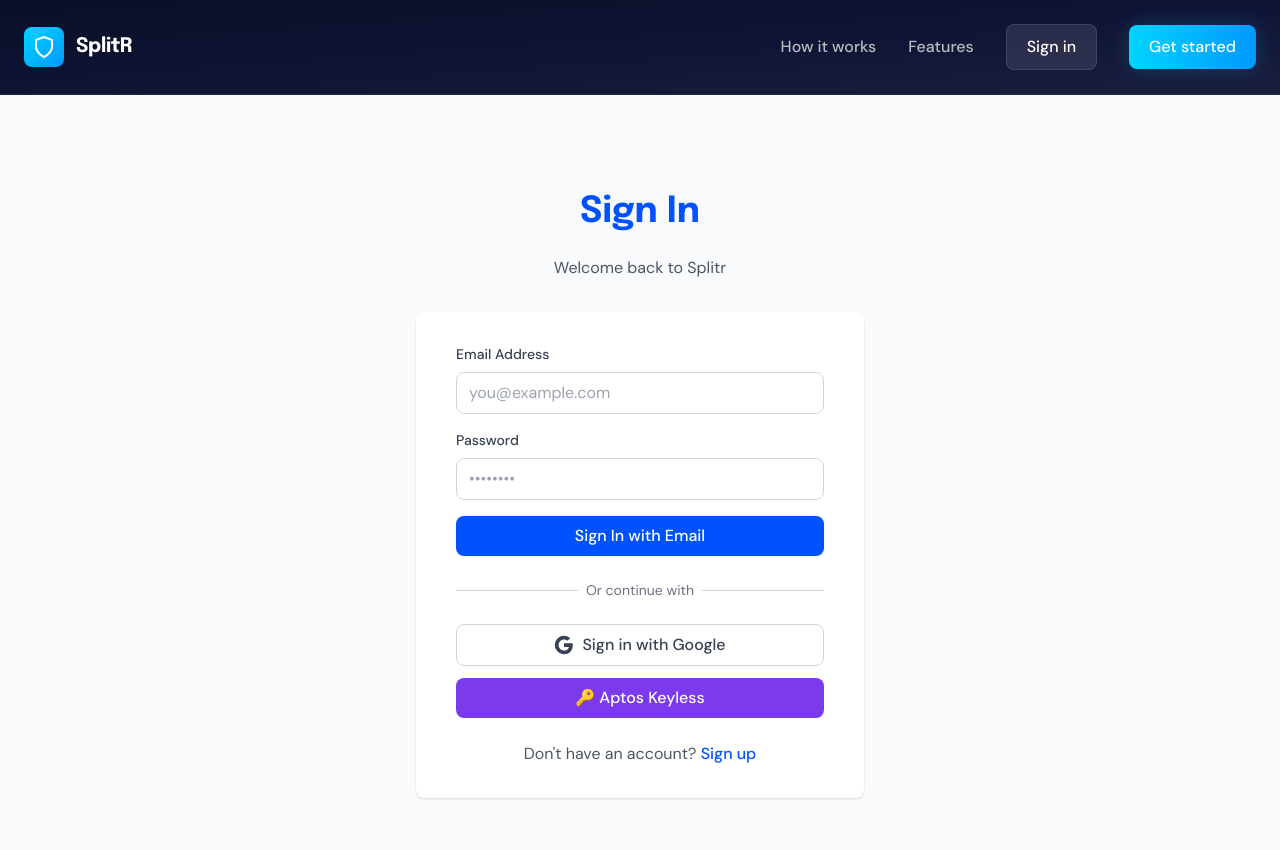
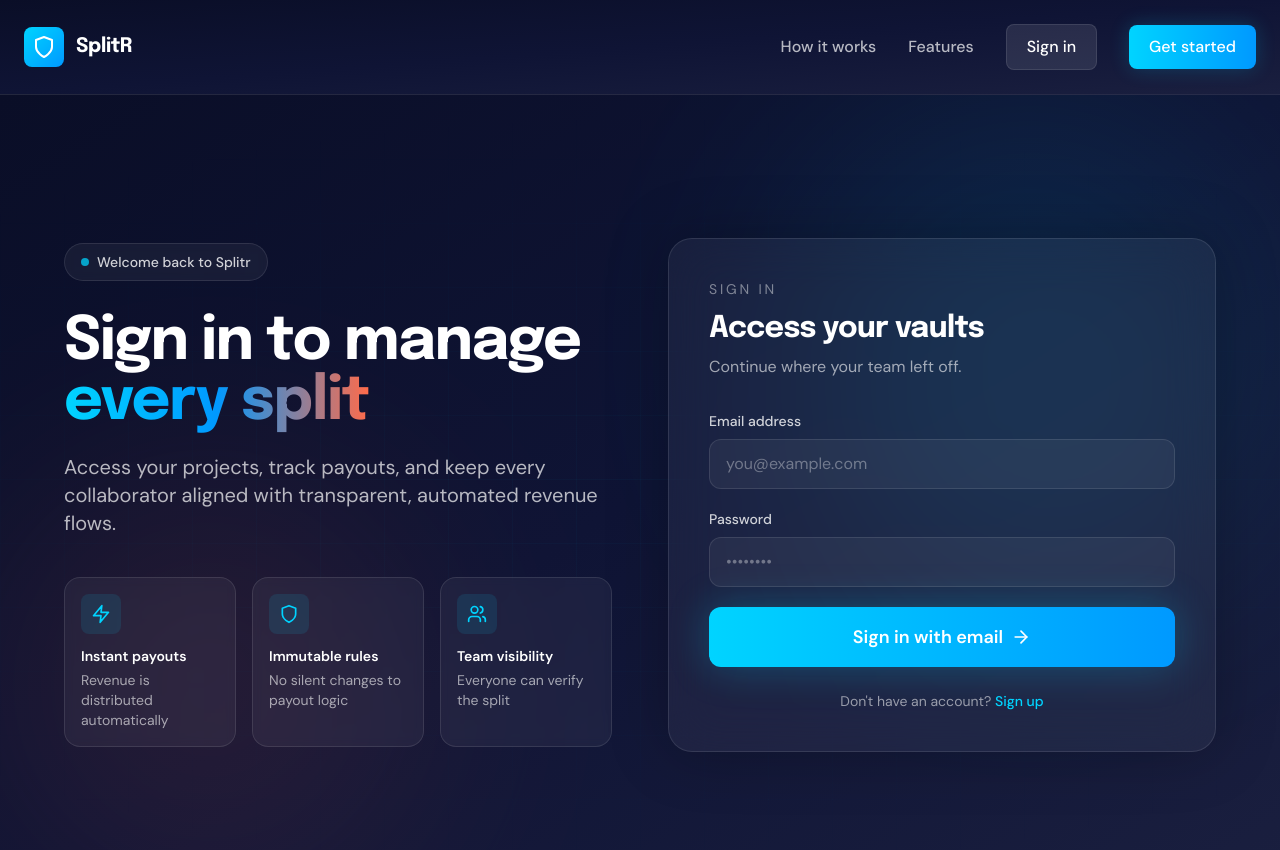
Before and after one commit to KohHuiLyn/split-revenue-platform, a Next.js app in the folder frontend/: page /login in a window 1280 px wide. Shown: the top 850 px of the page. Built offline with nearby package versions, Linux system fonts and the light colour scheme; no server answers.

Commit message:
remove google oauth, keyless and update ui for login and signup

```diff
--- a/frontend/pages/login.tsx
+++ b/frontend/pages/login.tsx
@@ -1,7 +1,7 @@
 import React, { useState } from 'react';
 import Link from 'next/link';
 import { useAuth } from '@/context/AuthContext';
-import { AlertCircle } from 'lucide-react';
+import { AlertCircle, ArrowRight, Shield, Users, Zap } from 'lucide-react';
 
 export default function LoginPage() {
   const { login, loginWithGoogle, loginWithKeyless } = useAuth();
@@ -24,138 +24,152 @@
     }
   };
 
-  const handleGoogleLogin = async () => {
-    setError('');
-    try {
-      loginWithGoogle();
-    } catch (err: any) {
-      setError(err.message || 'Google login failed');
-    }
-  };
-
-  const handleKeylessLogin = async () => {
-    setError('');
-    setLoading(true);
-    try {
-      await loginWithKeyless();
-    } catch (err: any) {
-      setError(err.message || 'Keyless login failed');
-    } finally {
-      setLoading(false);
-    }
-  };
 
   return (
-    <div className="min-h-screen bg-gray-50 flex flex-col justify-center py-12 sm:px-6 lg:px-8">
-      <div className="sm:mx-auto sm:w-full sm:max-w-md">
-        <h1 className="text-center text-4xl font-bold text-primary mb-6">
-          Sign In
+    <div className="min-h-screen bg-gradient-to-br from-[#0a0e27] via-[#0f1435] to-[#1a1f3f] text-white overflow-hidden relative">
+      {/* Background grid */}
+      <div className="absolute inset-0 bg-[linear-gradient(rgba(0,212,255,0.03)_1px,transparent_1px),linear-gradient(90deg,rgba(0,212,255,0.03)_1px,transparent_1px)] bg-[size:64px_64px] [mask-image:radial-gradient(ellipse_80%_50%_at_50%_50%,black,transparent)]" />
+
+      {/* Glow orbs */}
+      <div className="absolute top-0 right-0 w-[500px] h-[500px] bg-[#00d4ff] opacity-10 blur-[120px] rounded-full" />
+      <div className="absolute bottom-0 left-0 w-[420px] h-[420px] bg-[#ff6b4a] opacity-10 blur-[120px] rounded-full" />
+
+      <div className="relative min-h-screen flex items-center justify-center px-6 py-16">
+        <div className="w-full max-w-6xl grid lg:grid-cols-2 gap-14 items-center">
+          {/* Left content */}
+          <div className="space-y-8">
+            <div className="inline-flex items-center gap-2 px-4 py-2 bg-white/5 backdrop-blur-sm border border-white/10 rounded-full">
+              <div className="w-2 h-2 bg-[#00d4ff] rounded-full animate-pulse" />
+              <span className="text-sm font-medium text-white/80">
+                Welcome back to Splitr
+              </span>
+            </div>
+
+            <div className="space-y-5">
+              <h1 className="font-display text-5xl md:text-6xl font-bold leading-[1.05] tracking-tight">
+                Sign in to manage
+                <br />
+                <span className="bg-gradient-to-r from-[#00d4ff] via-[#0099ff] to-[#ff6b4a] bg-clip-text text-transparent">
+                  every split
+                </span>
               </h1>
-        <p className="text-center text-gray-600 mb-8">
-          Welcome back to Splitr
+
+              <p className="text-lg md:text-xl text-white/70 leading-relaxed max-w-xl">
+                Access your projects, track payouts, and keep every collaborator aligned with
+                transparent, automated revenue flows.
               </p>
+            </div>
 
-        <div className="bg-white py-8 px-6 shadow rounded-lg sm:px-10">
-          {/* Error Message */}
+            <div className="grid sm:grid-cols-3 gap-4 pt-2">
+              <div className="rounded-2xl border border-white/10 bg-white/5 backdrop-blur-sm p-4">
+                <div className="w-10 h-10 bg-[#00d4ff]/10 rounded-lg flex items-center justify-center mb-3">
+                  <Zap className="w-5 h-5 text-[#00d4ff]" />
+                </div>
+                <div className="text-sm font-semibold text-white">Instant payouts</div>
+                <div className="text-sm text-white/60 mt-1">
+                  Revenue is distributed automatically
+                </div>
+              </div>
+
+              <div className="rounded-2xl border border-white/10 bg-white/5 backdrop-blur-sm p-4">
+                <div className="w-10 h-10 bg-[#00d4ff]/10 rounded-lg flex items-center justify-center mb-3">
+                  <Shield className="w-5 h-5 text-[#00d4ff]" />
+                </div>
+                <div className="text-sm font-semibold text-white">Immutable rules</div>
+                <div className="text-sm text-white/60 mt-1">
+                  No silent changes to payout logic
+                </div>
+              </div>
+
+              <div className="rounded-2xl border border-white/10 bg-white/5 backdrop-blur-sm p-4">
+                <div className="w-10 h-10 bg-[#00d4ff]/10 rounded-lg flex items-center justify-center mb-3">
+                  <Users className="w-5 h-5 text-[#00d4ff]" />
+                </div>
+                <div className="text-sm font-semibold text-white">Team visibility</div>
+                <div className="text-sm text-white/60 mt-1">
+                  Everyone can verify the split
+                </div>
+              </div>
+            </div>
+          </div>
+
+          {/* Right form card */}
+          <div className="w-full max-w-md lg:max-w-none mx-auto">
+            <div className="rounded-3xl border border-white/10 bg-white/5 backdrop-blur-xl shadow-[0_0_60px_rgba(0,0,0,0.25)] p-8 md:p-10">
+              <div className="mb-8">
+                <p className="text-sm uppercase tracking-[0.2em] text-white/45 mb-3">
+                  Sign in
+                </p>
+                <h2 className="text-3xl font-bold tracking-tight text-white">
+                  Access your vaults
+                </h2>
+                <p className="text-white/60 mt-2">
+                  Continue where your team left off.
+                </p>
+              </div>
+
               {error && (
-            <div className="mb-6 p-4 bg-red-50 border border-red-200 rounded-lg flex items-start gap-3">
-              <AlertCircle className="text-red-500 flex-shrink-0 mt-0.5" />
-              <p className="text-red-700">{error}</p>
+                <div className="mb-5 rounded-2xl border border-red-400/20 bg-red-500/10 p-4 flex gap-3">
+                  <AlertCircle className="w-5 h-5 text-red-300 flex-shrink-0 mt-0.5" />
+                  <p className="text-sm text-red-100">{error}</p>
                 </div>
               )}
 
-          {/* Email Login */}
-          <form onSubmit={handleEmailLogin} className="mb-6">
-            <div className="form-group">
-              <label className="form-label">Email Address</label>
+              <form onSubmit={handleEmailLogin} className="space-y-5">
+                <div>
+                  <label className="block text-sm font-medium text-white/80 mb-2">
+                    Email address
+                  </label>
                   <input
                     type="email"
-                className="form-input"
                     placeholder="you@example.com"
                     value={email}
                     onChange={(e) => setEmail(e.target.value)}
                     required
+                    className="w-full rounded-xl border border-white/10 bg-white/5 px-4 py-3 text-white placeholder:text-white/35 outline-none transition focus:border-[#00d4ff]/60 focus:ring-2 focus:ring-[#00d4ff]/20"
                   />
                 </div>
 
-            <div className="form-group">
-              <label className="form-label">Password</label>
+                <div>
+                  <label className="block text-sm font-medium text-white/80 mb-2">
+                    Password
+                  </label>
                   <input
                     type="password"
-                className="form-input"
                     placeholder="••••••••"
                     value={password}
                     onChange={(e) => setPassword(e.target.value)}
                     required
+                    className="w-full rounded-xl border border-white/10 bg-white/5 px-4 py-3 text-white placeholder:text-white/35 outline-none transition focus:border-[#00d4ff]/60 focus:ring-2 focus:ring-[#00d4ff]/20"
                   />
                 </div>
 
                 <button
                   type="submit"
                   disabled={loading}
-              className="w-full btn-primary disabled:opacity-50"
+                  className="group w-full mt-2 px-6 py-4 bg-gradient-to-r from-[#00d4ff] to-[#0099ff] hover:from-[#00e5ff] hover:to-[#00aaff] rounded-xl transition-all font-semibold text-lg flex items-center justify-center gap-2 shadow-[0_0_40px_rgba(0,212,255,0.25)] hover:shadow-[0_0_50px_rgba(0,212,255,0.4)] disabled:opacity-50 disabled:cursor-not-allowed"
                 >
-              {loading ? 'Signing In...' : 'Sign In with Email'}
+                  {loading ? 'Signing in...' : 'Sign in with email'}
+                  {!loading && (
+                    <ArrowRight className="w-5 h-5 group-hover:translate-x-1 transition-transform" />
+                  )}
                 </button>
               </form>
 
-          {/* Divider */}
-          <div className="relative mb-6">
-            <div className="absolute inset-0 flex items-center">
-              <div className="w-full border-t border-gray-300" />
-            </div>
-            <div className="relative flex justify-center text-sm">
-              <span className="px-2 bg-white text-gray-500">
-                Or continue with
-              </span>
-            </div>
-          </div>
 
-          {/* OAuth & Keyless Buttons */}
-          <div className="space-y-3">
-            <button
-              onClick={handleGoogleLogin}
-              className="w-full px-4 py-2 border border-gray-300 rounded-lg font-medium text-gray-700 hover:bg-gray-50 transition flex items-center justify-center gap-2"
+              <p className="text-center text-sm text-white/55 mt-6">
+                Don&apos;t have an account?{' '}
+                <Link
+                  href="/signup"
+                  className="text-[#00d4ff] hover:text-[#5be7ff] font-medium transition-colors"
                 >
-              <svg className="w-5 h-5" viewBox="0 0 24 24">
-                <path
-                  fill="currentColor"
-                  d="M22.56 12.25c0-.78-.07-1.53-.2-2.25H12v4.26h5.92c-.26 1.37-1.04 2.53-2.21 3.31v2.77h3.57c2.08-1.92 3.28-4.74 3.28-8.09z"
-                />
-                <path
-                  fill="currentColor"
-                  d="M12 23c2.97 0 5.46-.98 7.28-2.66l-3.57-2.77c-.98.66-2.23 1.06-3.71 1.06-2.86 0-5.29-1.93-6.16-4.53H2.18v2.84C3.99 20.53 7.7 23 12 23z"
-                />
-                <path
-                  fill="currentColor"
-                  d="M5.84 14.09c-.22-.66-.35-1.36-.35-2.09s.13-1.43.35-2.09V7.07H2.18C1.43 8.55 1 10.22 1 12s.43 3.45 1.18 4.93l2.85-2.22.81-.62z"
-                />
-                <path
-                  fill="currentColor"
-                  d="M12 5.38c1.62 0 3.06.56 4.21 1.64l3.15-3.15C17.45 2.09 14.97 1 12 1 7.7 1 3.99 3.47 2.18 7.07l3.66 2.84c.87-2.6 3.3-4.53 6.16-4.53z"
-                />
-              </svg>
-              Sign in with Google
-            </button>
-
-            <button
-              onClick={handleKeylessLogin}
-              disabled={loading}
-              className="w-full px-4 py-2 bg-secondary text-white rounded-lg font-medium hover:bg-opacity-90 transition disabled:opacity-50 flex items-center justify-center gap-2"
-            >
-              🔑 Aptos Keyless
-            </button>
-          </div>
-
-          {/* Sign Up Link */}
-          <p className="mt-6 text-center text-gray-600">
-            Don't have an account?{' '}
-            <Link href="/signup" className="text-primary hover:underline font-medium">
                   Sign up
                 </Link>
               </p>
             </div>
           </div>
         </div>
+      </div>
+    </div>
   );
 }
--- a/frontend/pages/signup.tsx
+++ b/frontend/pages/signup.tsx
@@ -2,7 +2,7 @@
 import Link from 'next/link';
 import { useRouter } from 'next/router';
 import axios from 'axios';
-import { AlertCircle, CheckCircle } from 'lucide-react';
+import { AlertCircle, CheckCircle, ArrowRight } from 'lucide-react';
 
 export default function SignupPage() {
   const router = useRouter();
@@ -22,7 +22,6 @@
     setSuccess('');
     setLoading(true);
 
-    // Validation
     if (!email || !password || !confirmPassword || !displayName) {
       setError('All fields are required');
       setLoading(false);
@@ -42,21 +41,14 @@
     }
 
     try {
-      console.log("Signing up with ", { email, displayName });
-      const response = await axios.post(`${API_URL}/api/auth/signup`, {
+      await axios.post(`${API_URL}/api/auth/signup`, {
         email,
         password,
-        displayName
+        displayName,
       });
-
-      const { token, user } = response.data;
-
-      // Store token
-      localStorage.setItem('token', token);
 
       setSuccess('Account created successfully! Redirecting...');
 
-      // Redirect to dashboard after 1 second
       setTimeout(() => {
         router.push('/dashboard');
       }, 1000);
@@ -68,109 +60,174 @@
   };
 
   return (
-    <div className="min-h-screen bg-gray-50 flex flex-col justify-center py-12 sm:px-6 lg:px-8">
-      <div className="sm:mx-auto sm:w-full sm:max-w-md">
-        <h1 className="text-center text-4xl font-bold text-primary mb-2">
-          Create Account
+    <div className="min-h-screen bg-gradient-to-br from-[#0a0e27] via-[#0f1435] to-[#1a1f3f] text-white overflow-hidden relative">
+      {/* Background grid */}
+      <div className="absolute inset-0 bg-[linear-gradient(rgba(0,212,255,0.03)_1px,transparent_1px),linear-gradient(90deg,rgba(0,212,255,0.03)_1px,transparent_1px)] bg-[size:64px_64px] [mask-image:radial-gradient(ellipse_80%_50%_at_50%_50%,black,transparent)]" />
+
+      {/* Glow orbs */}
+      <div className="absolute top-0 right-0 w-[500px] h-[500px] bg-[#00d4ff] opacity-10 blur-[120px] rounded-full" />
+      <div className="absolute bottom-0 left-0 w-[420px] h-[420px] bg-[#ff6b4a] opacity-10 blur-[120px] rounded-full" />
+
+      <div className="relative min-h-screen flex items-center justify-center px-6 py-16">
+        <div className="w-full max-w-6xl grid lg:grid-cols-2 gap-14 items-center">
+          {/* Left content */}
+          <div className="space-y-8">
+            <div className="inline-flex items-center gap-2 px-4 py-2 bg-white/5 backdrop-blur-sm border border-white/10 rounded-full">
+              <div className="w-2 h-2 bg-[#00d4ff] rounded-full animate-pulse" />
+              <span className="text-sm font-medium text-white/80">
+                Create your first shared revenue vault
+              </span>
+            </div>
+
+            <div className="space-y-5">
+              <h1 className="font-display text-5xl md:text-6xl font-bold leading-[1.05] tracking-tight">
+                Start splitting
+                <br />
+                <span className="bg-gradient-to-r from-[#00d4ff] via-[#0099ff] to-[#ff6b4a] bg-clip-text text-transparent">
+                  without trust
+                </span>
               </h1>
-        <p className="text-center text-gray-600 mb-8">
-          Join Splitr today
+
+              <p className="text-lg md:text-xl text-white/70 leading-relaxed max-w-xl">
+                Set the rules once, invite your collaborators, and let payouts happen
+                automatically with full transparency.
               </p>
+            </div>
 
-        <div className="bg-white py-8 px-6 shadow rounded-lg sm:px-10">
-          {/* Error Message */}
+            <div className="grid sm:grid-cols-3 gap-4 pt-2">
+              <div className="rounded-2xl border border-white/10 bg-white/5 backdrop-blur-sm p-4">
+                <div className="text-sm font-semibold text-white">Shared control</div>
+                <div className="text-sm text-white/60 mt-1">
+                  No single person controls payouts
+                </div>
+              </div>
+
+              <div className="rounded-2xl border border-white/10 bg-white/5 backdrop-blur-sm p-4">
+                <div className="text-sm font-semibold text-white">Transparent rules</div>
+                <div className="text-sm text-white/60 mt-1">
+                  Everyone sees how the split works
+                </div>
+              </div>
+
+              <div className="rounded-2xl border border-white/10 bg-white/5 backdrop-blur-sm p-4">
+                <div className="text-sm font-semibold text-white">Fast onboarding</div>
+                <div className="text-sm text-white/60 mt-1">
+                  Email-first signup, minimal crypto friction
+                </div>
+              </div>
+            </div>
+          </div>
+
+          {/* Right form card */}
+          <div className="w-full max-w-md lg:max-w-none mx-auto">
+            <div className="rounded-3xl border border-white/10 bg-white/5 backdrop-blur-xl shadow-[0_0_60px_rgba(0,0,0,0.25)] p-8 md:p-10">
+              <div className="mb-8">
+                <p className="text-sm uppercase tracking-[0.2em] text-white/45 mb-3">
+                  Create account
+                </p>
+                <h2 className="text-3xl font-bold tracking-tight text-white">
+                  Join Splitr
+                </h2>
+                <p className="text-white/60 mt-2">
+                  Start building transparent payouts for your team.
+                </p>
+              </div>
+
               {error && (
-            <div className="mb-6 p-4 bg-red-50 border border-red-200 rounded-lg flex items-start gap-3">
-              <AlertCircle className="text-red-500 flex-shrink-0 mt-0.5" size={20} />
-              <p className="text-red-700 text-sm">{error}</p>
+                <div className="mb-5 rounded-2xl border border-red-400/20 bg-red-500/10 p-4 flex gap-3">
+                  <AlertCircle className="w-5 h-5 text-red-300 flex-shrink-0 mt-0.5" />
+                  <p className="text-sm text-red-100">{error}</p>
                 </div>
               )}
 
-          {/* Success Message */}
               {success && (
-            <div className="mb-6 p-4 bg-green-50 border border-green-200 rounded-lg flex items-start gap-3">
-              <CheckCircle className="text-green-500 flex-shrink-0 mt-0.5" size={20} />
-              <p className="text-green-700 text-sm">{success}</p>
+                <div className="mb-5 rounded-2xl border border-emerald-400/20 bg-emerald-500/10 p-4 flex gap-3">
+                  <CheckCircle className="w-5 h-5 text-emerald-300 flex-shrink-0 mt-0.5" />
+                  <p className="text-sm text-emerald-100">{success}</p>
                 </div>
               )}
 
-          {/* Signup Form */}
-          <form onSubmit={handleSignup} className="space-y-4">
+              <form onSubmit={handleSignup} className="space-y-5">
                 <div>
-              <label className="block text-sm font-medium text-gray-700 mb-1">
-                Email Address
+                  <label className="block text-sm font-medium text-white/80 mb-2">
+                    Email address
                   </label>
                   <input
                     type="email"
-                className="w-full px-4 py-2 border border-gray-300 rounded-lg focus:ring-2 focus:ring-primary focus:border-transparent outline-none"
                     placeholder="you@example.com"
                     value={email}
                     onChange={(e) => setEmail(e.target.value)}
                     required
+                    className="w-full rounded-xl border border-white/10 bg-white/5 px-4 py-3 text-white placeholder:text-white/35 outline-none transition focus:border-[#00d4ff]/60 focus:ring-2 focus:ring-[#00d4ff]/20"
                   />
                 </div>
-            {/* display name */}
+
                 <div>
-              <label className="block text-sm font-medium text-gray-700 mb-1">
+                  <label className="block text-sm font-medium text-white/80 mb-2">
                     Username
                   </label>
                   <input
                     type="text"
-                className="w-full px-4 py-2 border border-gray-300 rounded-lg focus:ring-2 focus:ring-primary focus:border-transparent outline-none"
-                placeholder="John Doe"
+                    placeholder="johndoe123"
                     value={displayName}
                     onChange={(e) => setDisplayName(e.target.value)}
                     required
+                    className="w-full rounded-xl border border-white/10 bg-white/5 px-4 py-3 text-white placeholder:text-white/35 outline-none transition focus:border-[#00d4ff]/60 focus:ring-2 focus:ring-[#00d4ff]/20"
                   />
                 </div>
 
                 <div>
-              <label className="block text-sm font-medium text-gray-700 mb-1">
+                  <label className="block text-sm font-medium text-white/80 mb-2">
                     Password
                   </label>
                   <input
                     type="password"
-                className="w-full px-4 py-2 border border-gray-300 rounded-lg focus:ring-2 focus:ring-primary focus:border-transparent outline-none"
                     placeholder="••••••••"
                     value={password}
                     onChange={(e) => setPassword(e.target.value)}
                     required
+                    className="w-full rounded-xl border border-white/10 bg-white/5 px-4 py-3 text-white placeholder:text-white/35 outline-none transition focus:border-[#00d4ff]/60 focus:ring-2 focus:ring-[#00d4ff]/20"
                   />
-              <p className="text-xs text-gray-500 mt-1">Minimum 6 characters</p>
+                  <p className="text-xs text-white/45 mt-2">Minimum 6 characters</p>
                 </div>
 
                 <div>
-              <label className="block text-sm font-medium text-gray-700 mb-1">
-                Confirm Password
+                  <label className="block text-sm font-medium text-white/80 mb-2">
+                    Confirm password
                   </label>
                   <input
                     type="password"
-                className="w-full px-4 py-2 border border-gray-300 rounded-lg focus:ring-2 focus:ring-primary focus:border-transparent outline-none"
                     placeholder="••••••••"
                     value={confirmPassword}
                     onChange={(e) => setConfirmPassword(e.target.value)}
                     required
+                    className="w-full rounded-xl border border-white/10 bg-white/5 px-4 py-3 text-white placeholder:text-white/35 outline-none transition focus:border-[#00d4ff]/60 focus:ring-2 focus:ring-[#00d4ff]/20"
                   />
                 </div>
 
                 <button
                   type="submit"
                   disabled={loading}
-              className="w-full mt-6 bg-primary hover:bg-primary-dark text-white font-semibold py-2 px-4 rounded-lg disabled:opacity-50 transition"
+                  className="group w-full mt-2 px-6 py-4 bg-gradient-to-r from-[#00d4ff] to-[#0099ff] hover:from-[#00e5ff] hover:to-[#00aaff] rounded-xl transition-all font-semibold text-lg flex items-center justify-center gap-2 shadow-[0_0_40px_rgba(0,212,255,0.25)] hover:shadow-[0_0_50px_rgba(0,212,255,0.4)] disabled:opacity-50 disabled:cursor-not-allowed"
                 >
-              {loading ? 'Creating Account...' : 'Sign Up'}
+                  {loading ? 'Creating account...' : 'Create your vault'}
+                  {!loading && <ArrowRight className="w-5 h-5 group-hover:translate-x-1 transition-transform" />}
                 </button>
               </form>
 
-          {/* Login Link */}
-          <p className="text-center text-gray-600 text-sm mt-6">
+              <p className="text-center text-sm text-white/55 mt-6">
                 Already have an account?{' '}
-            <Link href="/login" className="text-primary font-semibold hover:underline">
-              Sign In
+                <Link
+                  href="/login"
+                  className="text-[#00d4ff] hover:text-[#5be7ff] font-medium transition-colors"
+                >
+                  Sign in
                 </Link>
               </p>
             </div>
           </div>
         </div>
+      </div>
+    </div>
   );
 }
```
Also changed, not shown: 2 other files (tests, documents, lock files or other folders). Lines whose indentation alone changed are shown as unchanged.
